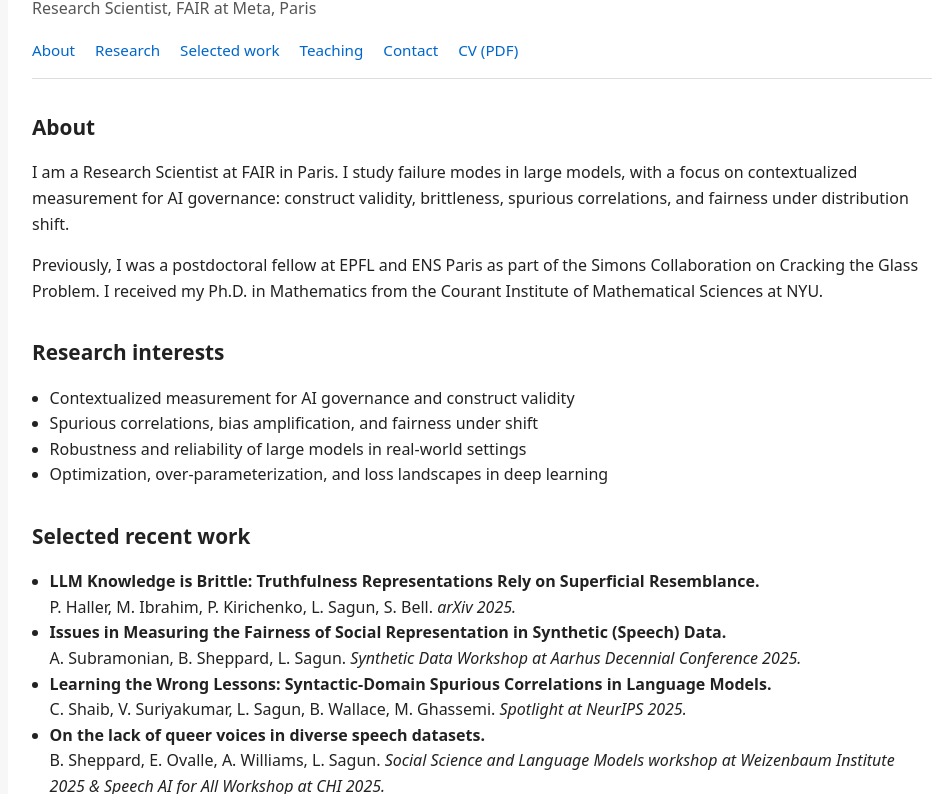
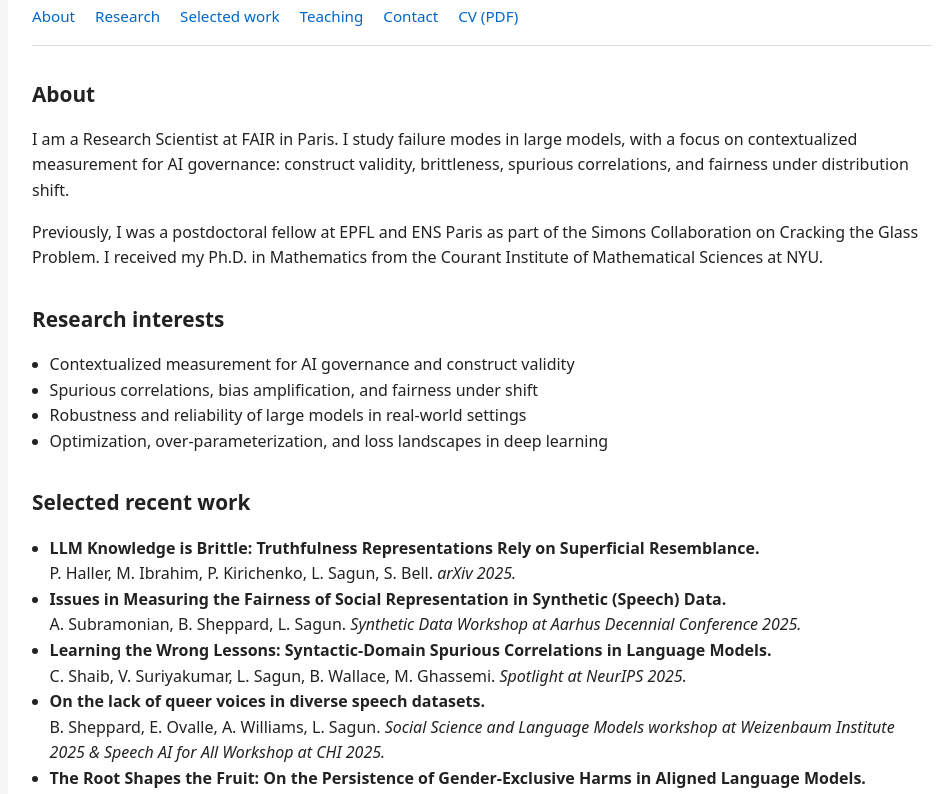
Before and after one commit to leventsagun/leventsagun.github.io, a plain HTML site: page index.html in a window 1280 px wide. Shown: the part 91-885 px from the top of the page, without its empty margins (158-1107 px from the left). Drawn offline with Linux system fonts and the light colour scheme.

Commit message:
Update index.html

```diff
--- a/index.html
+++ b/index.html
@@ -10,9 +10,6 @@
   <div class="page">
     <header>
       <h1>Levent Sagun</h1>
-      <p class="subtitle">
-        Research Scientist, FAIR at Meta, Paris
-      </p>
       <nav>
         <a href="#about">About</a>
         <a href="#research">Research</a>
```
